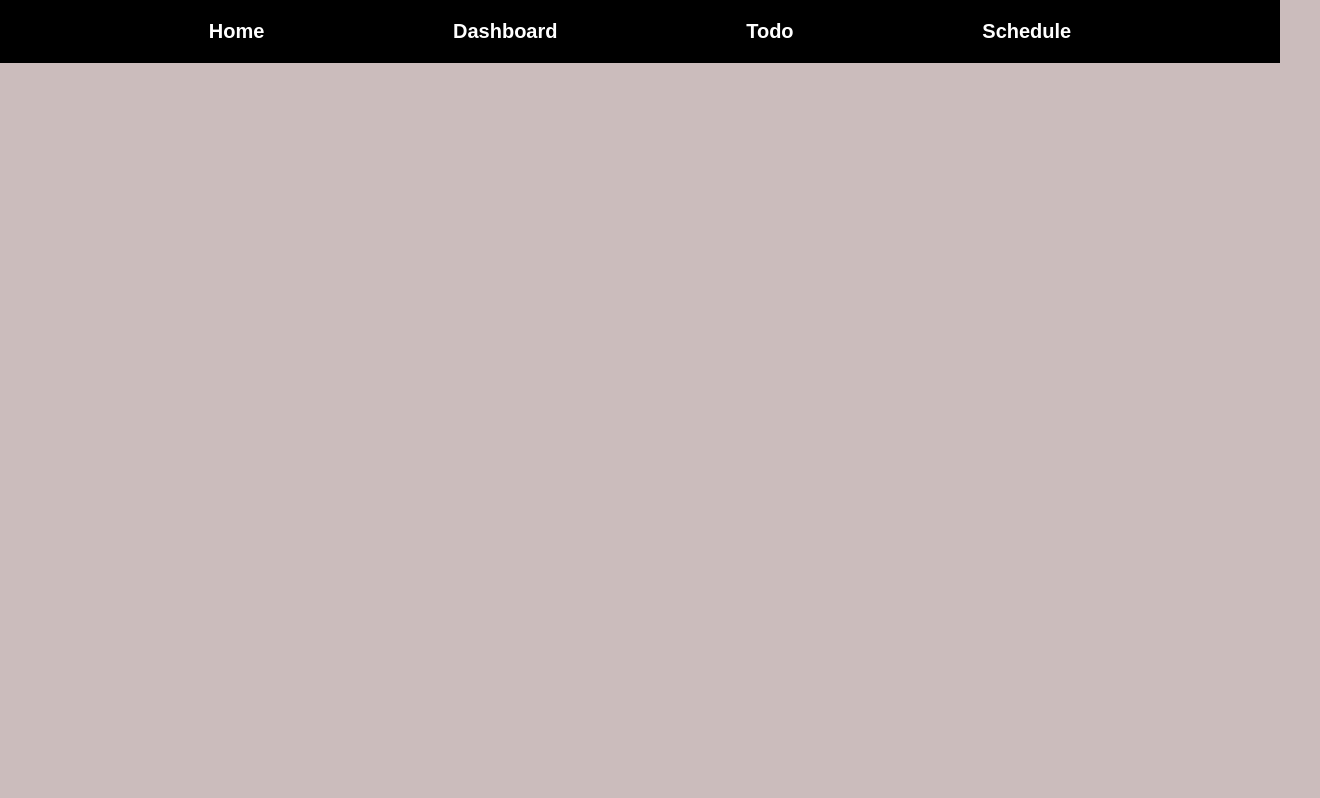
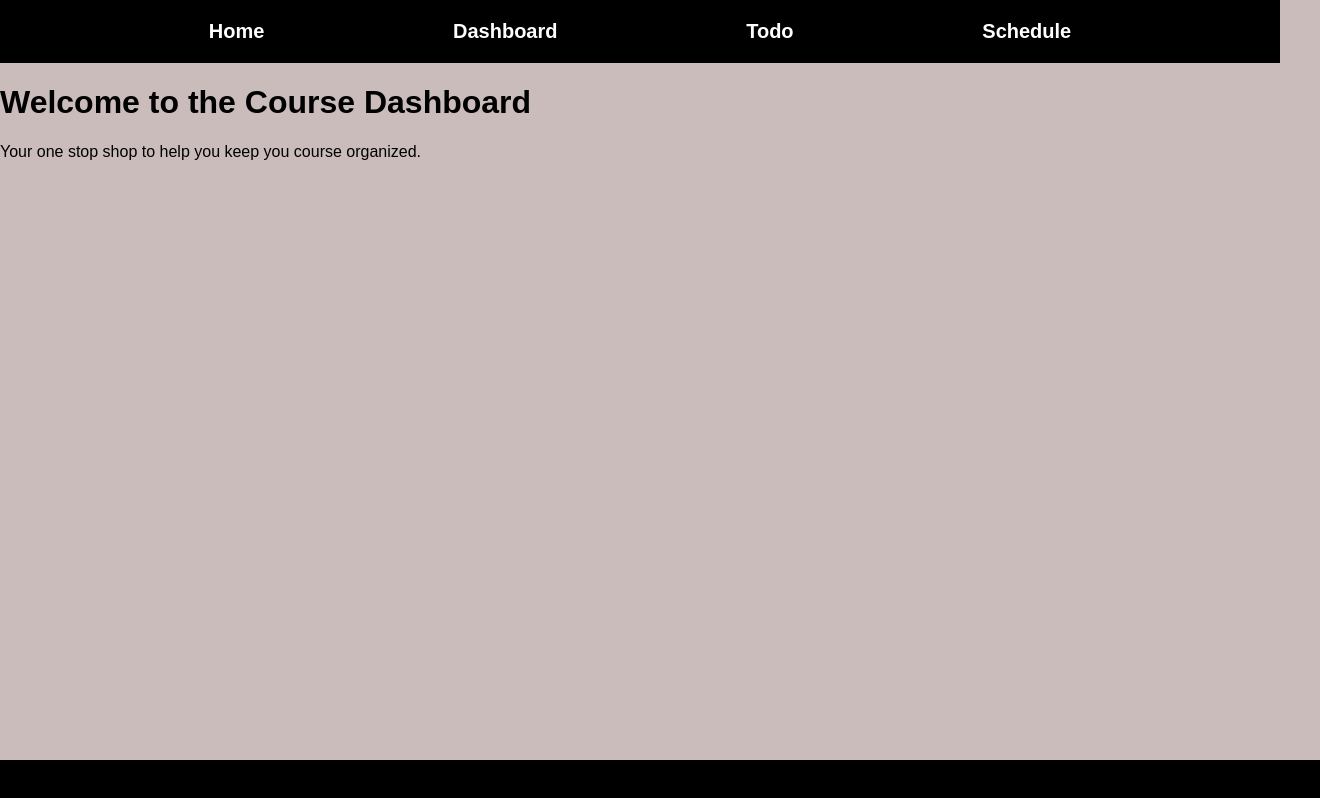
Before and after one commit to LReed03/course-dashboard, a React (Create React App) app in the folder frontend/: page / in a window 1280 px wide. Shown: the whole page, 1320 px wide, since content can reach past the window. Built offline with nearby package versions, Linux system fonts and the light colour scheme.

Commit message:
Implement Footer component and styles; update Landing page structure

```diff
--- a/frontend/src/components/Footer.js
+++ b/frontend/src/components/Footer.js
@@ -1,9 +1,10 @@
 import React from "react";
+import "../styles/Footer.css";
 
 function Footer() {
   return (
-    <header>
-    </header>
+    <footer className="footer">
+    </footer>
   );
 }
 
--- a/frontend/src/pages/Landing.js
+++ b/frontend/src/pages/Landing.js
@@ -1,10 +1,17 @@
 import React from "react";
 import Header from "../components/Header";
+import Footer from "../components/Footer";
+import "../styles/Landing.css";
 
 function Landing() {
   return (
-    <div>
+    <div className="landing-page">
       <Header />
+      <div>
+        <h1>Welcome to the Course Dashboard</h1>
+        <p>Your one stop shop to help you keep you course organized.</p>
+      </div>
+      <Footer />
     </div>
   );
 }
--- /dev/null
+++ b/frontend/src/styles/Footer.css
@@ -0,0 +1,9 @@
+.footer{
+    display: flex;
+    justify-content: center;
+    padding: 20px;
+    background-color: black;
+    position: absolute;
+    width: 100%;
+    bottom: 0;
+}
```
Also changed, not shown: frontend/src/styles/Landing.css (added).
